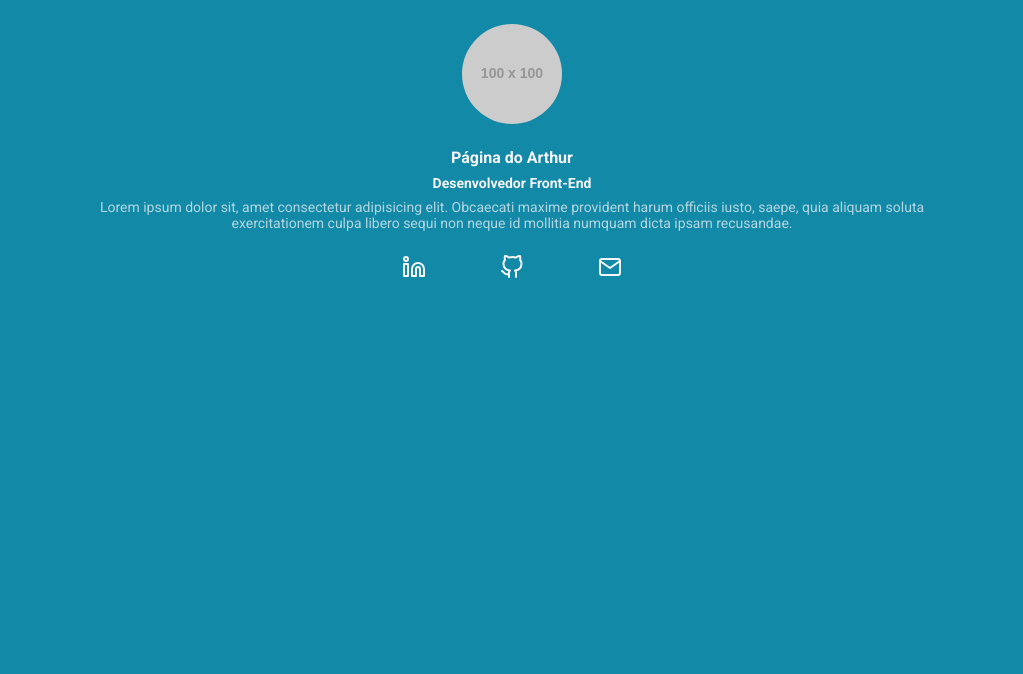
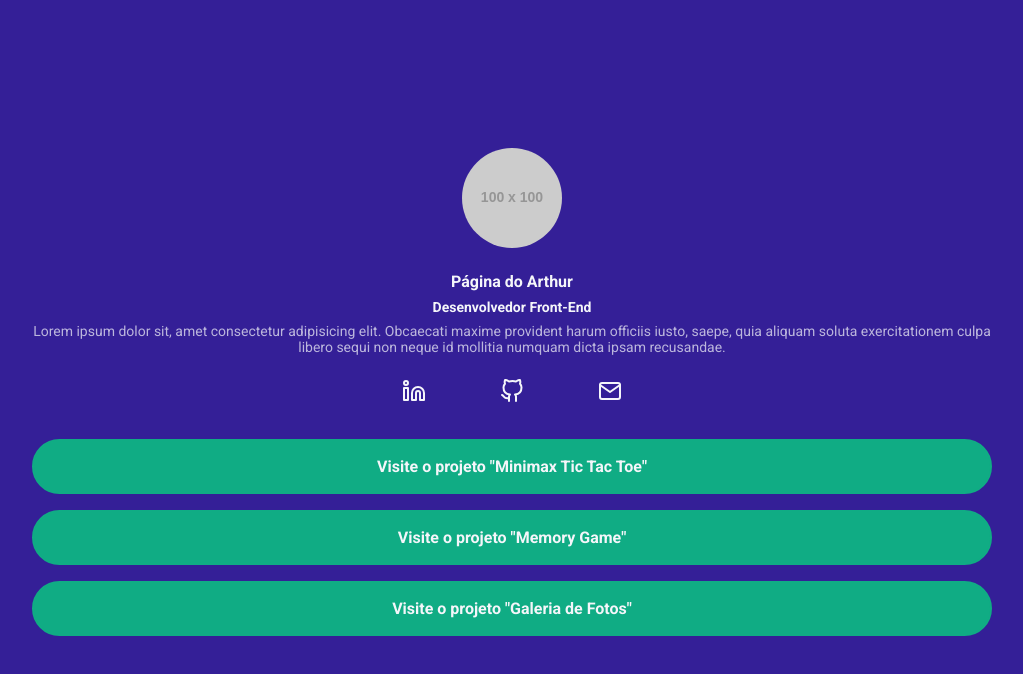
Before and after one commit to arthuurqueirozz/less-example, a website: page index.html in a window 1280 px wide. Shown: the whole page, without its empty margins (128-1151 px from the left). Drawn offline with Linux system fonts and the light colour scheme; placeholder pictures from the web are drawn by us.

Commit message:
change styles

```diff
--- a/index.html
+++ b/index.html
@@ -44,6 +44,25 @@
                     </li>
                 </ul>
             </nav>
+            <nav>
+                <ul class="projects-list">
+                    <li class="projects-list-item">
+                        <a href="">
+                            Visite o projeto "Minimax Tic Tac Toe"
+                        </a>
+                    </li>
+                    <li class="projects-list-item">
+                        <a href="">
+                            Visite o projeto "Memory Game"
+                        </a>
+                    </li>
+                    <li class="projects-list-item">
+                        <a href="">
+                            Visite o projeto "Galeria de Fotos"
+                        </a>
+                    </li>
+                </ul>
+            </nav>
         </div>
 
 
--- a/src/styles/main.less
+++ b/src/styles/main.less
@@ -1,4 +1,5 @@
-@import "variables.less";
+@import "maps.less";
+
 @breakpointMobile: ~"(max-width: 767px)";
 @breakpointTablet: ~"(min-width: 768px) and (max-width: 1023px)";
 
@@ -6,22 +7,30 @@
     margin-bottom: 8px;
 }
 
+.removeBullets{
+    list-style-type: none;
+}
+
 *{
     margin: 0;
     padding: 0;
     box-sizing: border-box;
-    font-family: @fontFamily
+    font-family: #fonts[fontFamily];
 }
 
 body{
-    background-color: @backgroundColor;
-    color: @txtColor;
+    background-color: #colors[background-color];
+    color: #colors[textColor];
 }
 
 .container{
     max-width: 960px;
     width: 100%;
     margin: 0 auto;
+    height: 100vh;
+    display: flex;
+    flex-direction: column;
+    justify-content: center;
 
     @media @breakpointTablet {
         max-width: 80%;;
@@ -34,7 +43,7 @@ body{
 }
 
 header{
-    padding: 24px;
+    padding-bottom: 24px;
 
     .profile-pic{
         display: block;
@@ -70,8 +79,7 @@ header{
     margin: 0 auto;
 
     li{
-        list-style-type: none;
-
+        .removeBullets();
         img{
             transition: all ease .3s;
             &:hover{
@@ -80,3 +88,30 @@ header{
         }
     }
 }
+
+.projects-list{
+    .removeBullets();
+    margin-top: 32px;
+    &-item {
+        a {
+            text-decoration: none;
+            background-color: #colors[buttonColor];
+            display: block;
+            padding: 16px 20px;
+            margin-bottom: 16px;
+            text-align: center;
+            color: #colors[textColor];
+            font-weight: bold;
+            border-radius: 30px;
+            border: 2px solid #colors[buttonColor];
+            transition: all ease .3s;
+
+            &:hover {
+                background-color: transparent;
+                color: #colors[buttonColor];
+            }
+        }
+
+
+    }
+}
--- /dev/null
+++ b/src/styles/maps.less
@@ -0,0 +1,9 @@
+#colors() {
+    background-color: #341f97;
+    buttonColor: #10ac84;
+    textColor: #f5f6fa;
+}
+
+#fonts() {
+    fontFamily: Roboto;
+}
--- a/src/styles/variables.less
+++ /dev/null
@@ -1,4 +0,0 @@
-@backgroundColor: #1289A7;
-@btnColor: #C4E538;
-@txtColor: #f5f6fa;
-@fontFamily: Roboto, sans-serif;
```
Also changed, not shown: build/styles/main.css.
